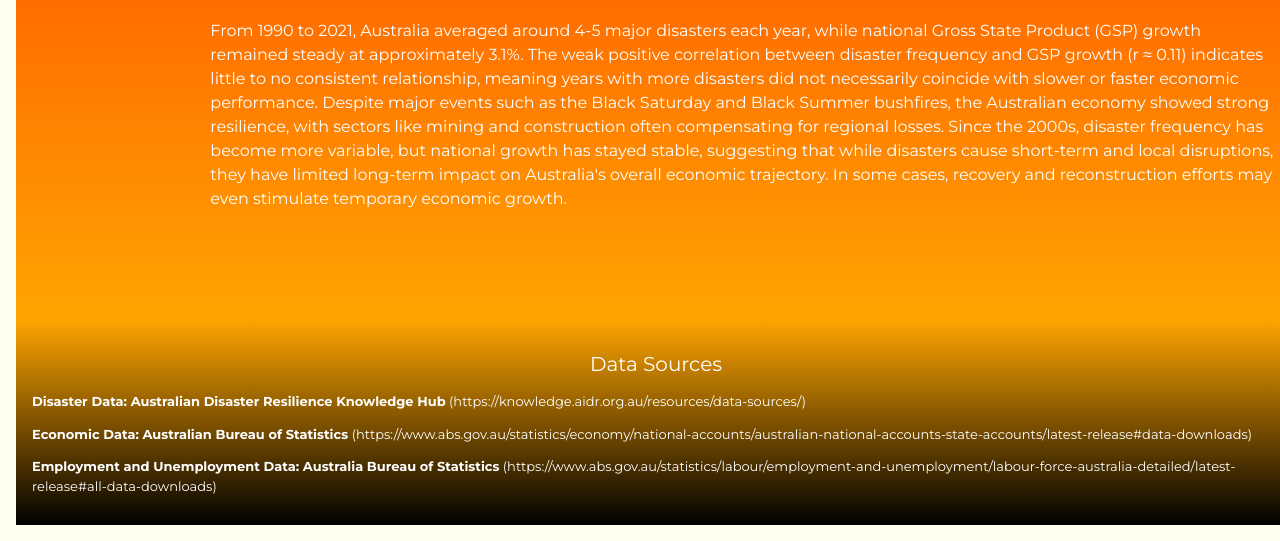
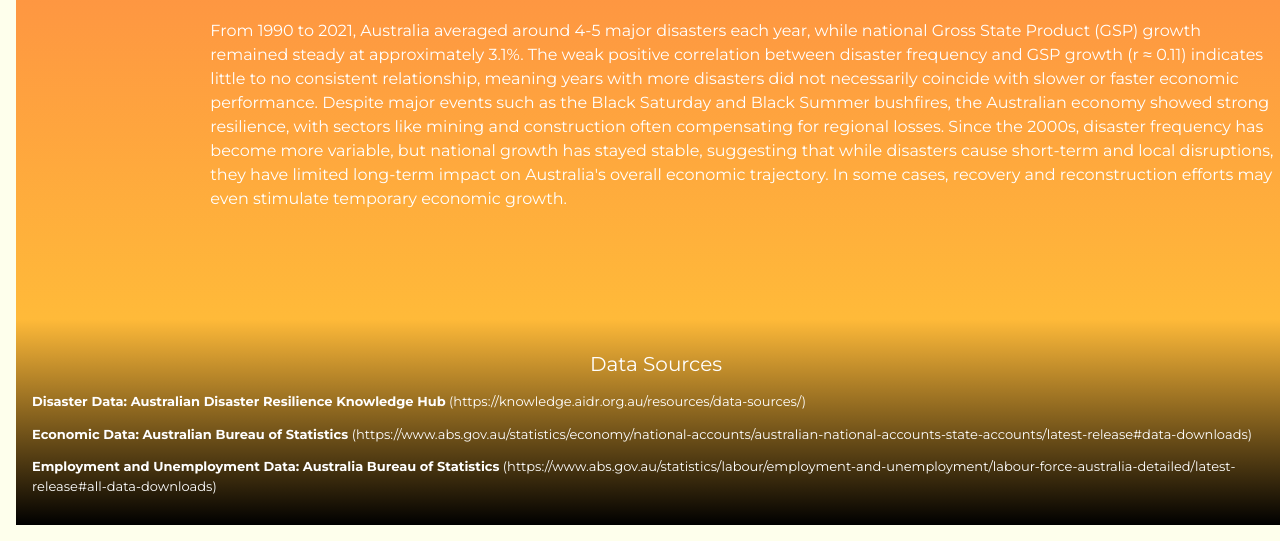
Before and after one commit to AryanC03/DV2, a plain HTML site: page index.html in a window 1280 px wide. Shown: the part 635-1176 px from the top of the page. Drawn offline with Linux system fonts and the light colour scheme; a script that the page names is missing.

Commit message:
Enhance card styling: update background gradients for improved visual appeal and add missing div for bar line multiples

```diff
--- a/css/styles.css
+++ b/css/styles.css
@@ -8,19 +8,6 @@ body {
   position: relative;
   background-color: #FEFFEC;
 }
-
-/* body::before {
-  content: "";
-  position: fixed;
-  inset: 0;
-  background-image: url('../images/background.jpg');
-  background-repeat: no-repeat;
-  background-size: cover;
-  background-position: center;
-  filter: blur(14px);
-  transform: scale(1.05);
-  z-index: -1;
-} */
 
 h1 {
   font: 24px Montserrat, sans-serif;
@@ -212,7 +199,7 @@ main img {
 
 
 .card1 {
-  background-image: linear-gradient(to bottom, red, orange);
+  background-image: linear-gradient(to bottom, rgb(252, 82, 82), rgb(255, 186, 57));
   padding: 16px;
   border-top-left-radius: 8px;
   border-top-right-radius: 8px;
@@ -220,7 +207,7 @@ main img {
 }
 
 .card2 {
-  background-image: linear-gradient(to bottom, orange, black);
+  background-image: linear-gradient(to bottom, rgb(255, 186, 57), black);
   padding: 16px;
 
   margin-bottom: 0px;
--- a/index.html
+++ b/index.html
@@ -72,7 +72,7 @@
           growth.</p>
       </div>
       <div id="bar_line_multiples" style="margin-top: 2cm;"></div>
-      <!-- <div id="bar_line_multiples2" style="margin-top: 2cm;"></div> -->
+      <div id="bar_line_multiples2" style="margin-top: 2cm;"></div>
     </div>
 
     <div class="card2">
```
